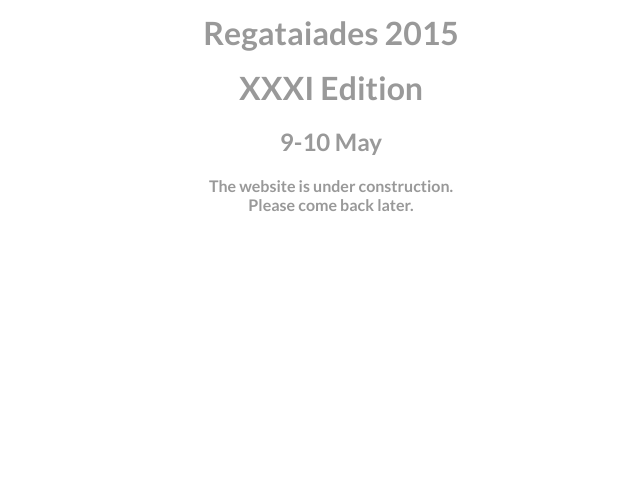
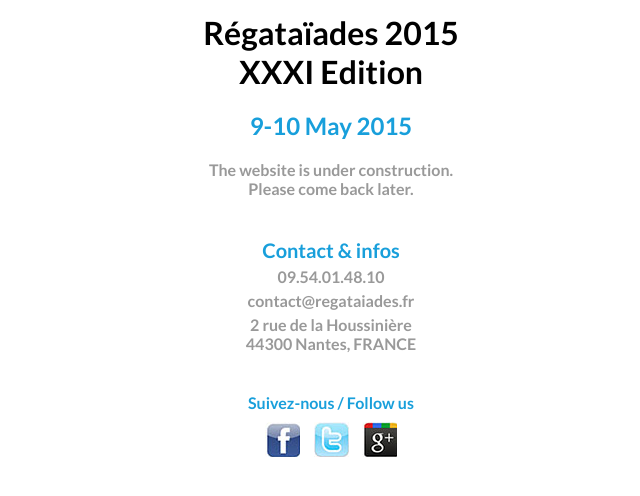
Before and after one commit to mickaeltardy/regataiades-website, a plain HTML site: page index.html in a window 1280 px wide. Shown: the part 296-792 px from the top of the page, without its empty margins (309-949 px from the left). Drawn offline with Linux system fonts and the light colour scheme.

Commit message:
Add social buttons and contacts

```diff
--- a/index.html
+++ b/index.html
@@ -2,7 +2,7 @@
 <html lang="en">
 <head>
         <meta charset="UTF-8">
-        <title>Regataiades - La plus grande competiion etudiante en France et en Europe hors FFSU</title>
+        <title>Aviron Universitaire - Regataiades Internationales de Nantes</title>
         <style>
                 @import url(//fonts.googleapis.com/css?family=Lato:700);
 
@@ -30,15 +30,75 @@
                 h1 {
                         font-size: 32px;
                         margin: 16px 0 0 0;
+						color: #000;
                 }
+				#contact h2{
+					font-size: 20px;
+					margin: 40px 0 5px;
+				}
+				#contact a, #contact p{
+					margin: 5px 0;
+					padding: 0;
+					color: #999;
+				}
+				#contact a:hover{
+					opacity: 0.7;
+				}
+				#social h3{
+					font-size: 16px;
+					margin: 40px 0 10px;
+				}
+				#social div{
+					margin: 0 5px;
+					width: 35px;
+					height: 35px;
+					background-color: red;
+					display: inline-block;
+					background-image: url('images/social.jpg');
+					background-repeat: no-repeat;
+				}
+				#social div:hover{
+					opacity: 0.7;
+				}
+				#tw{
+					background-position: -45px -42px;
+				}
+				#google{
+					background-position: 0 -42px;
+				}
+				#date, #contact h2, #social h3{
+					color: #189FDB;
+				}
         </style>
 </head>
 <body>
         <div class="welcome">
                 <a href="http://una-club.fr" title="Regataiades"><img src="/images/logo-ridn.png"></a>
-                <h1>Regataiades 2015</h1><h1>XXXI Edition</h1>
-                <h2>9-10 May</h2>
+                <h1>Régataïades 2015 <br/>XXXI Edition</h1>
+                <h2 id="date">9-10 May 2015</h2>
                 <div>The website is under construction.</dib><div>Please come back later.</div>
         </div>
+		<div id="contact">
+			<h2>Contact & infos</h2>
+			<p>09.54.01.48.10</p>
+			<a href="mailto:contact@regataiades.fr" title="Contact us">contact@regataiades.fr</a>
+			<p>2 rue de la Houssinière</br>44300 Nantes, FRANCE</p>
+		</div>
+		<div id="social">
+			<h3>Suivez-nous / Follow us</h3>
+			<a target="_blank" href="https://www.facebook.com/Regataiades" title="Facebook Régataïades"><div id="fb"></div></a>
+			<a target="_blank" href="https://twitter.com/regataiades" title="Twitter Régataïades"><div id="tw"></div></a>
+			<a target="_blank" href="https://www.google.com/+RegataiadesFrNantes" title="Google+ Régataïades"><div id="google"></div></a>
+		</div>
+		<script>
+		  (function(i,s,o,g,r,a,m){i['GoogleAnalyticsObject']=r;i[r]=i[r]||function(){
+		  (i[r].q=i[r].q||[]).push(arguments)},i[r].l=1*new Date();a=s.createElement(o),
+		  m=s.getElementsByTagName(o)[0];a.async=1;a.src=g;m.parentNode.insertBefore(a,m)
+		  })(window,document,'script','//www.google-analytics.com/analytics.js','ga');
+
+		  ga('create', 'UA-56732732-1', 'auto');
+		  ga('send', 'pageview');
+
+		</script>
 </body>
 </html>
```
Also changed, not shown: images/social.jpg (added).
